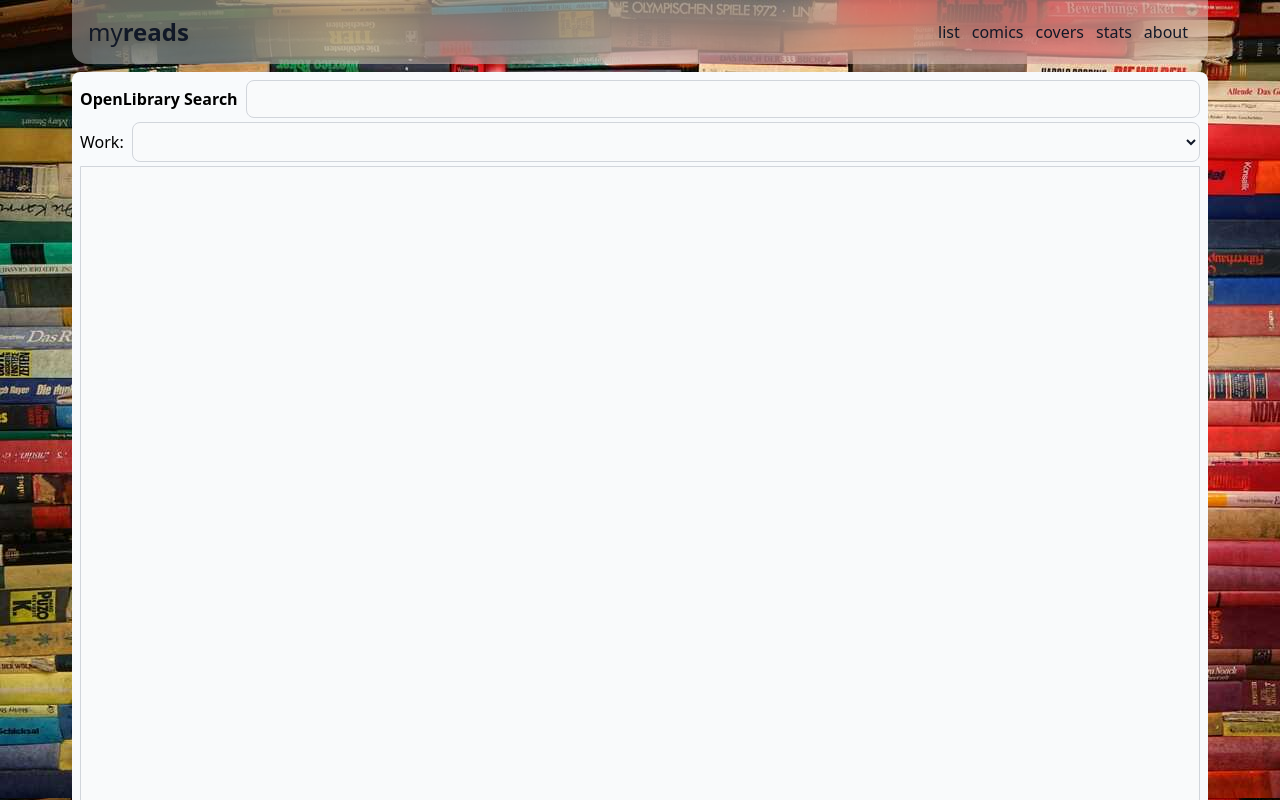
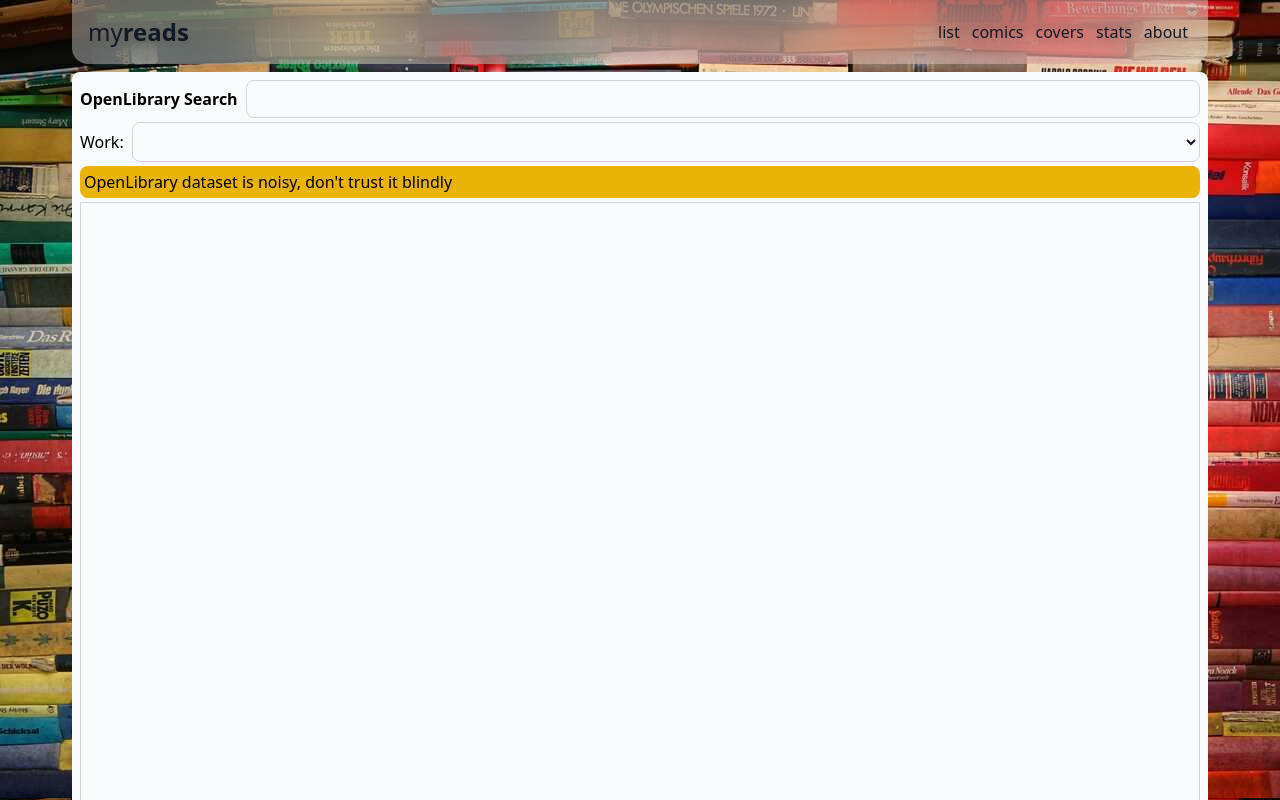
Before and after one commit to ijanos/bookshelf-astro, an Astro site: page /admin in a window 1280 px wide. Shown: the top 800 px of the page. Built offline with nearby package versions, Linux system fonts and the light colour scheme; Astro itself is replaced by a stand-in of ours.

Commit message:
add warning about openlibrary dataset

```diff
--- a/src/pages/admin.astro
+++ b/src/pages/admin.astro
@@ -17,7 +17,9 @@ import Layout from "../layouts/Layout.astro";
             <span> Work: </span>
             <select class="font-mono text-sm bg-gray-50 border border-gray-300 text-gray-900 rounded-lg focus:ring-blue-500 focus:border-blue-500 block w-full p-2.5 " name="work" id="works"></select>
         </div>
-
+        <div>
+            <h1 class="bg-yellow-500 p-1 rounded-lg">OpenLibrary dataset is noisy, don't trust it blindly</h1>
+        </div>
         <textarea
             id="textarea"
             name=""
```
